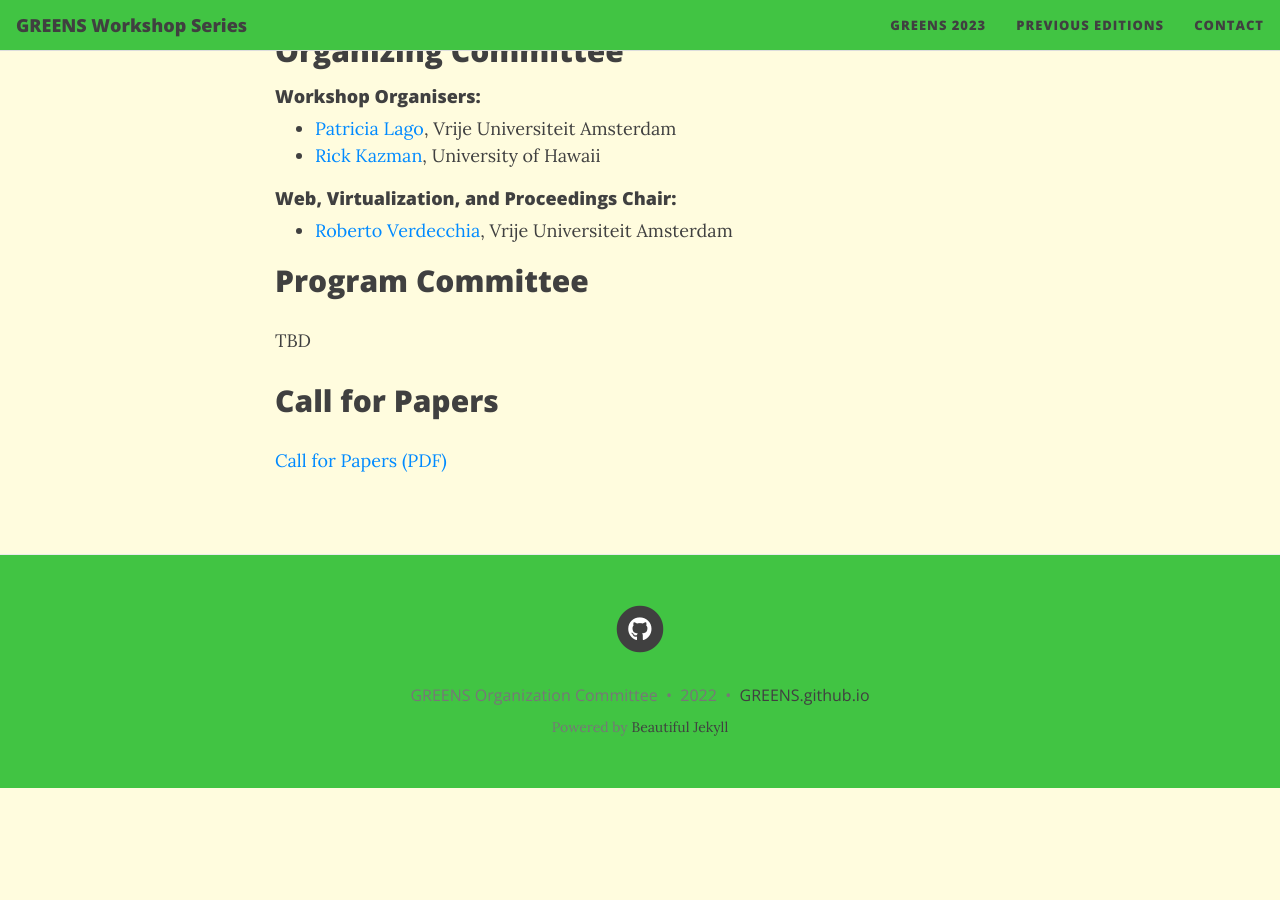
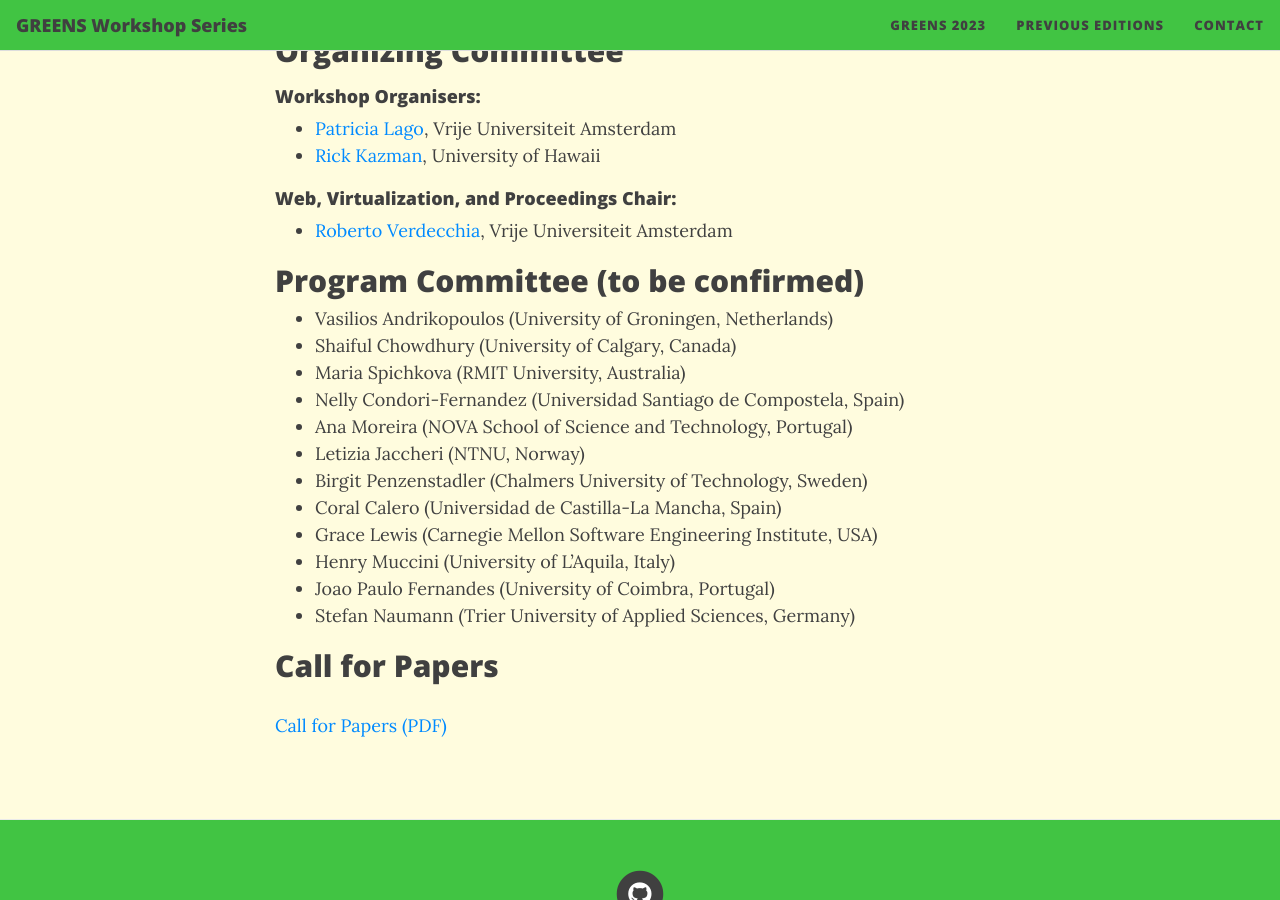
Before and after one commit to greensworkshop/greensworkshop.github.io, a Jekyll site: the page built from GREENS2023.md, in a window 1280 px wide and 900 px high, scrolled down 1627 px. Built offline with Jekyll 4.4.1, drawn with Linux system fonts in a browser that asks for light colours; nearby versions of some CDN libraries; before the commit the page ends 2415 px from its top, so only the background shows below that.

Commit message:
Add PC members (tentative ) to GREENS2023

```diff
--- a/GREENS2023.md
+++ b/GREENS2023.md
@@ -119,30 +119,21 @@ TBD
 - [Roberto Verdecchia](http://robertoverdecchia.github.io), Vrije Universiteit Amsterdam
 
 
-## Program Committee
-TBD
+## Program Committee (to be confirmed)
 
-<!--
-- Marco Aiello (U of Stuttgart, Germany)
-- Vasilios Andrikopoulos (U Groningen, Netherlands)
-- Rajkumar Buyya (U Melbourne, AUS)
-- Coral Calero (U of Castilla-La Mancha, Spain)
-- Fernando Castor (Federal U of Pernambuco, Brazil)
-- Alcides Fonseca (U of Lisbon, Portugal)
-- Lidia Fuentes (U Malaga, Spain)
-- Danny Greefhorst (ArchiXL, Netherlands)
-- Serge Haziyev (SoftServe, USA)
-- Abram Hindle (U of Alberta, CA)
-- Grace Lewis (SEI at CMU, USA)
-- Ivano Malavolta (Vrije Universiteit Amsterdam, Netherlands)
-- Claudia Melo (U of Brasilia, Brazil)
-- Hausi Mueller (U of Victoria, CA)
-- Olivier Philippot (Greenspector, France)
-- Giuseppe Procaccianti (Vandebron, Netherlands)
-- Antony Tang (Swinburne U of Technology, AUS)
-- Colin Venters (U of Huddersfield, UK)
-- John Whittle (Monash U, AUS)
--->
+- Vasilios Andrikopoulos (University of Groningen, Netherlands)
+- Shaiful Chowdhury (University of Calgary, Canada)
+- Maria Spichkova (RMIT University, Australia)
+- Nelly Condori-Fernandez (Universidad Santiago de Compostela, Spain)
+- Ana Moreira (NOVA School of Science and Technology, Portugal)
+- Letizia Jaccheri (NTNU, Norway)
+- Birgit Penzenstadler (Chalmers University of Technology, Sweden)
+- Coral Calero (Universidad de Castilla-La Mancha, Spain)
+- Grace Lewis (Carnegie Mellon Software Engineering Institute, USA)
+- Henry Muccini (University of L’Aquila, Italy)
+- Joao Paulo Fernandes (University of Coimbra, Portugal)
+- Stefan Naumann (Trier University of Applied Sciences, Germany)
+
 ## Call for Papers
 
 [Call for Papers (PDF)](https://tinyurl.com/loremipsum)
```
